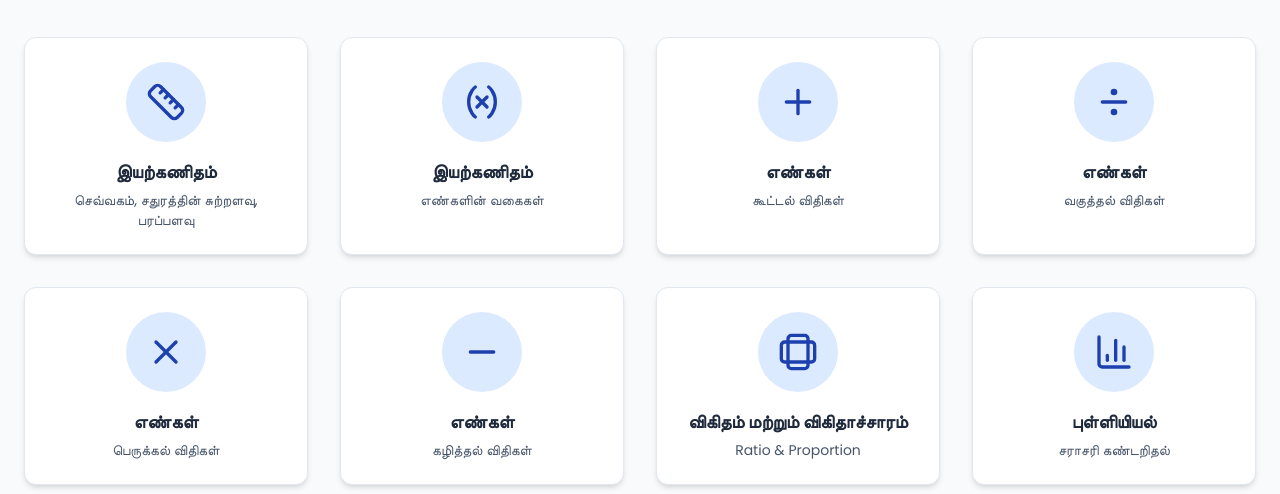
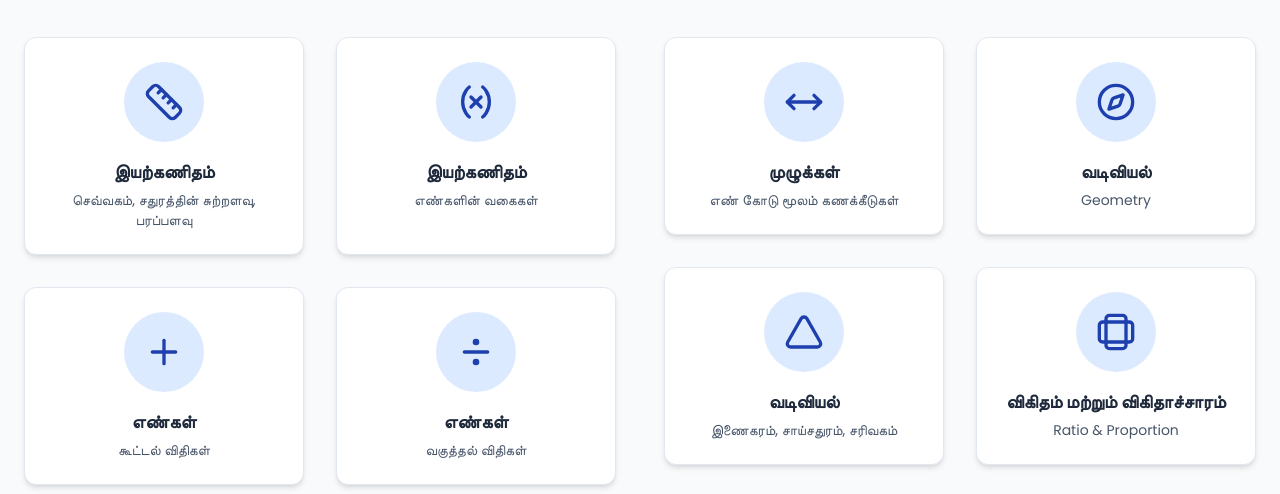
Before and after one commit to KSPIII-Kanya/Kalike-Math-Simulations, a plain HTML site: page index.html in a window 1280 px wide. Shown: the part 279-773 px from the top of the page. Drawn offline with nearby package versions, Linux system fonts and the light colour scheme; a web font is replaced by a local one.

Commit message:
Update index.html

```diff
--- a/index.html
+++ b/index.html
@@ -41,22 +41,22 @@
     <!-- Header Section -->
     <header class="header-dark-blue text-white shadow-lg">
         <div class="container mx-auto px-6 py-10 text-center">
-            <!-- Removed whitespace-nowrap to allow text to wrap on smaller screens -->
             <h1 class="text-3xl md:text-4xl font-bold font-tiro-tamil mb-3">கன்ய சம்பூர்ணா திட்டம்/கன்யா பெண்கள் கல்வி திட்டம்</h1>
-            <!-- Removed whitespace-nowrap and made font bold -->
-            <p class="mt-4 max-w-2xl mx-auto text-base opacity-90 font-bold">இத்திட்டம் TITAN மற்றும் KALIKE நிறுவனங்களின் பங்களிப்புடன் செயல்படுத்தப்படுகிறது</p>
+            <p class="mt-4 max-w-2xl mx-auto text-sm md:text-base opacity-90 font-bold whitespace-nowrap">இத்திட்டம் TITAN மற்றும் KALIKE நிறுவனங்களின் பங்களிப்புடன் செயல்படுத்தப்படுகிறது</p>
         </div>
     </header>
 
     <!-- Main Content -->
     <main class="container mx-auto px-6 py-16">
+        <div class="flex flex-col lg:flex-row lg:gap-12">
 
-        <!-- Class 6 Section -->
-        <section class="mb-16">
+            <!-- Left Column: Class 6 -->
+            <div class="lg:w-1/2">
+                <section class="mb-16 lg:mb-0">
                     <h2 class="text-3xl font-bold text-slate-800 mb-10 pb-3 border-b-4 border-blue-700">
                         வகுப்பு 6 - பருவம் 1 <span class="text-xl font-normal text-slate-500">(Class 6 – Term 1)</span>
                     </h2>
-            <div class="grid grid-cols-1 sm:grid-cols-2 md:grid-cols-3 lg:grid-cols-4 gap-8">
+                    <div class="grid grid-cols-1 sm:grid-cols-2 gap-8">
                         <!-- Card Start -->
                         <a href="Class%206/Term%201/Class%206%20_%20Term%201%20_%20Algebra%20_%20Perimeter,%20Area%20of%20Rectangle,%20Square.html" class="card bg-white rounded-xl shadow-md p-6 flex flex-col items-center text-center">
                             <div class="w-20 h-20 mb-4 bg-blue-100 text-blue-800 rounded-full flex items-center justify-center card-icon-wrapper">
@@ -117,13 +117,15 @@
                         </a>
                     </div>
                 </section>
+            </div>
 
-        <!-- Class 7 Section -->
+            <!-- Right Column: Class 7 -->
+            <div class="lg:w-1/2">
                 <section>
                     <h2 class="text-3xl font-bold text-slate-800 mb-10 pb-3 border-b-4 border-blue-700">
                         வகுப்பு 7 - பருவம் 1 <span class="text-xl font-normal text-slate-500">(Class 7 – Term 1)</span>
                     </h2>
-            <div class="grid grid-cols-1 sm:grid-cols-2 md:grid-cols-3 lg:grid-cols-4 gap-8">
+                    <div class="grid grid-cols-1 sm:grid-cols-2 gap-8">
                          <a href="Class%207/Term%201/Class%207%20Term%201%20Integers%20Arithmetic%20Calculations%20through%20number%20line.html" class="card bg-white rounded-xl shadow-md p-6 flex flex-col items-center text-center">
                             <div class="w-20 h-20 mb-4 bg-blue-100 text-blue-800 rounded-full flex items-center justify-center card-icon-wrapper">
                                 <i data-lucide="move-horizontal" class="w-10 h-10"></i>
@@ -161,7 +163,9 @@
                         </a>
                     </div>
                 </section>
+            </div>
 
+        </div>
     </main>
 
     <script>
```
Lines whose indentation alone changed are shown as unchanged.
